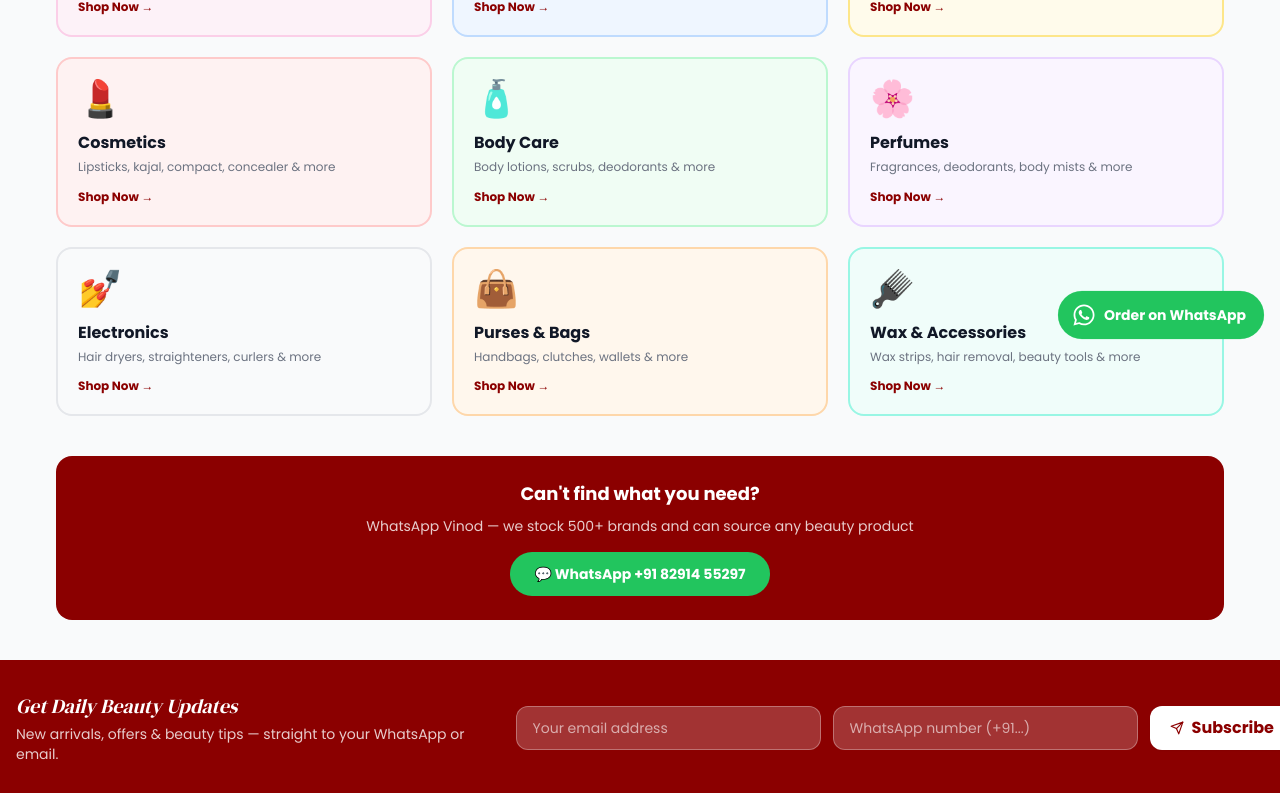
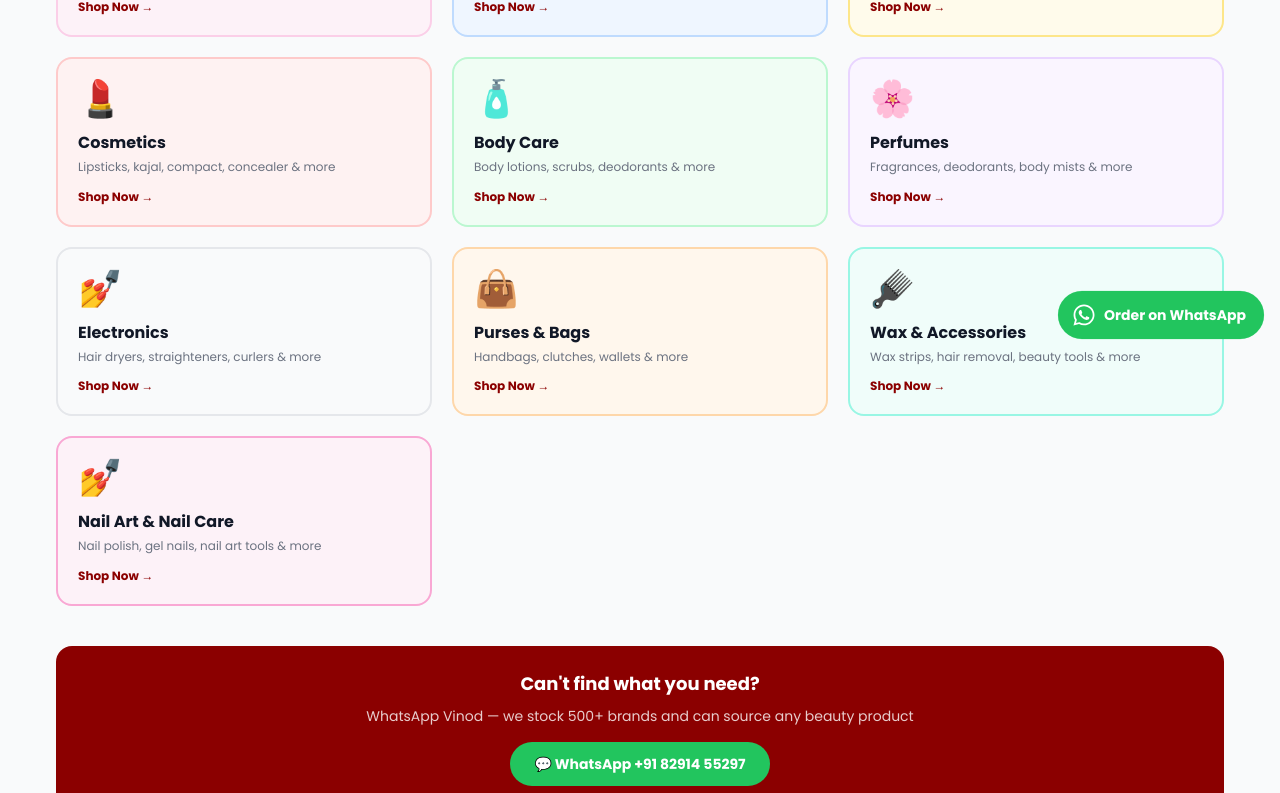
Before and after one commit to shreeambikabeautyshop/shreeambikabeautyshop, a Next.js app: page /categories in a window 1280 px wide. Shown: the part 441-1234 px from the top of the page. Built offline with nearby package versions, Linux system fonts and the light colour scheme; no server answers; the database is empty.

Commit message:
Feature: Add Nail Art & Nail Care category + fix AI category selection + weight_kg in form

```diff
--- a/app/api/admin/generate-product/route.ts
+++ b/app/api/admin/generate-product/route.ts
@@ -17,7 +17,7 @@ Return ONLY raw JSON (no markdown, no code blocks, no explanation):
 {
   "name": "Exact product name — Brand + Product + Variant/Size (e.g. Matrix Mega Smooth Shampoo 400ml)",
   "brand": "Brand name exactly as on product",
-  "category": "One of: Cosmetics, Makeup, Skin Care, Hair Care, Body Care, Perfumes, Electronics, Purses & Bags, Wax & Accessories",
+  "category": "One of: Cosmetics, Makeup, Skin Care, Hair Care, Body Care, Perfumes, Electronics, Purses & Bags, Wax & Accessories, Nail Art & Nail Care — pick the MOST ACCURATE one based on the product image. If it is a pump bottle dispenser, wax pot, or depilatory product choose Wax & Accessories. If it is nail polish, nail art tools, nail extensions choose Nail Art & Nail Care.",
   "price": realistic_indian_selling_price_as_number,
   "mrp": realistic_indian_mrp_as_number,
   "weight_kg": estimated_weight_in_kg_as_decimal (e.g. 0.1 for small serum, 0.3 for shampoo, 0.5 for 400ml, 1.2 for hair dryer),
--- a/app/categories/[category]/page.tsx
+++ b/app/categories/[category]/page.tsx
@@ -21,6 +21,7 @@ const CATEGORY_MAP: Record<string, string> = {
   "electronics":      "Electronics",
   "purses-bags":      "Purses & Bags",
   "wax-accessories":  "Wax & Accessories",
+  "nail-art":         "Nail Art & Nail Care",
 };
 
 // Hero gradient per category
@@ -34,6 +35,7 @@ const CATEGORY_GRADIENT: Record<string, string> = {
   "Electronics":      "from-[#334155] to-[#1e3a5f]",
   "Purses & Bags":    "from-[#92400e] to-[#78350f]",
   "Wax & Accessories":"from-[#475569] to-[#1e293b]",
+  "Nail Art & Nail Care": "from-[#ec4899] to-[#be185d]",
 };
 
 const CATEGORY_SEO: Record<string, { title: string; desc: string }> = {
@@ -72,6 +74,10 @@ const CATEGORY_SEO: Record<string, { title: string; desc: string }> = {
   "Wax & Accessories": {
     title: "Wax Strips & Hair Removal Products Mumbai | Beauty Accessories | Shree Ambika",
     desc: "Buy wax strips, hair removal cream, threading, epilators & beauty accessories in Mumbai. Anne French, Veet, Rica. Original, best price. WhatsApp: +918291455297",
+  },
+  "Nail Art & Nail Care": {
+    title: "Nail Art Products Mumbai | Nail Polish Nail Extensions Nail Tools | Shree Ambika",
+    desc: "Buy 100% original nail art & nail care products in Mumbai — nail polish, gel nails, nail extensions, nail art tools, cuticle oil. Best price. Same day delivery. WhatsApp: +918291455297",
   },
 };
 
--- a/app/categories/page.tsx
+++ b/app/categories/page.tsx
@@ -21,6 +21,7 @@ const CATEGORIES = [
   { slug: "electronics",     emoji: "💅", name: "Electronics",        desc: "Hair dryers, straighteners, curlers & more",         color: "bg-gray-50 border-gray-200" },
   { slug: "purses-bags",     emoji: "👜", name: "Purses & Bags",      desc: "Handbags, clutches, wallets & more",                 color: "bg-orange-50 border-orange-200" },
   { slug: "wax-accessories", emoji: "🪮", name: "Wax & Accessories",  desc: "Wax strips, hair removal, beauty tools & more",      color: "bg-teal-50 border-teal-200" },
+  { slug: "nail-art",        emoji: "💅", name: "Nail Art & Nail Care", desc: "Nail polish, gel nails, nail art tools & more",      color: "bg-pink-50 border-pink-300" },
 ];
 
 export default function CategoriesPage() {
--- a/app/robots.ts
+++ b/app/robots.ts
@@ -10,6 +10,7 @@ export default function robots(): MetadataRoute.Robots {
           "/",
           "/products/",
           "/categories/",
+          "/blog/",
           "/blog/",
           "/about",
           "/contact",
--- a/app/sabs-controller/dashboard/products/add/page.tsx
+++ b/app/sabs-controller/dashboard/products/add/page.tsx
@@ -6,7 +6,7 @@ import { FiUpload, FiX, FiSave, FiArrowLeft, FiPlus, FiZap, FiCheck, FiVideo } f
 import Link from "next/link";
 import { productImagePublicId, productVideoPublicId } from "@/app/lib/cloudinary-seo-name";
 
-const DEFAULT_CATEGORIES = ["Cosmetics","Makeup","Skin Care","Hair Care","Body Care","Perfumes","Electronics","Purses & Bags","Wax & Accessories"];
+const DEFAULT_CATEGORIES = ["Cosmetics","Makeup","Skin Care","Hair Care","Body Care","Perfumes","Electronics","Purses & Bags","Wax & Accessories","Nail Art & Nail Care"];
 const DEFAULT_BRANDS = ["Lakme","Maybelline","SUGAR","RENEE","Insight","6MARS","Swiss Beauty","Hilary Rhoda","Nykaa","Plum","Vega","Braun","Lotus","Biotique","WOW","Mamaearth"];
 
 const STAGES = [
--- a/app/sitemap.ts
+++ b/app/sitemap.ts
@@ -81,6 +81,7 @@ export default async function sitemap(): Promise<MetadataRoute.Sitemap> {
     { url: `${BASE}/categories/electronics`,        lastModified: now, changeFrequency: "weekly",  priority: 0.75 },
     { url: `${BASE}/categories/purses-bags`,        lastModified: now, changeFrequency: "weekly",  priority: 0.75 },
     { url: `${BASE}/categories/wax-accessories`,    lastModified: now, changeFrequency: "weekly",  priority: 0.70 },
+    { url: `${BASE}/categories/nail-art`,           lastModified: now, changeFrequency: "weekly",  priority: 0.80 },
   ];
 
   // ── Product detail pages (dynamic from DB) ────────────────────────────────
```
